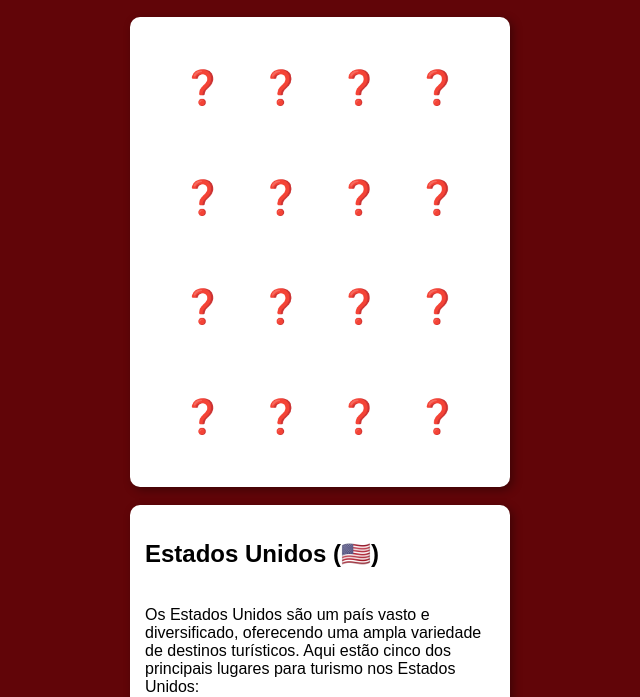
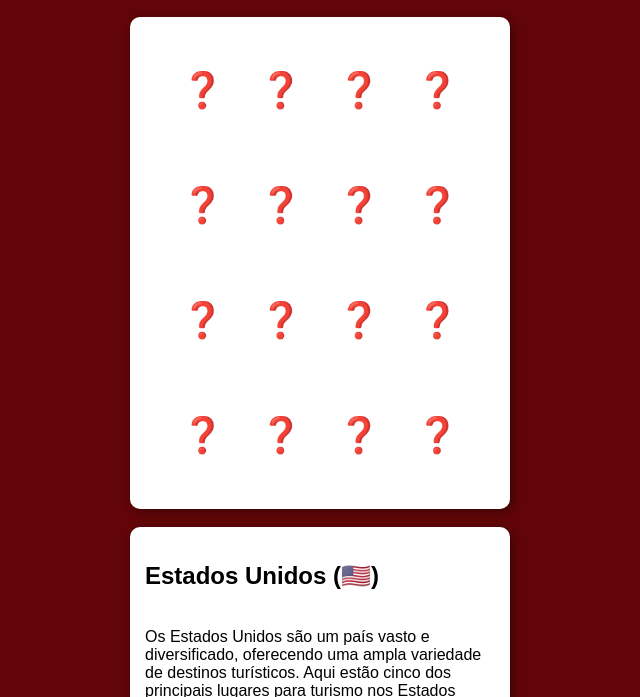
Before and after one commit to emadruga/memo4, a plain HTML site: page index.html in a window 1280 px wide. Shown: the part 111-808 px from the top of the page, without its empty margins (320-960 px from the left). Drawn offline with Linux system fonts and the light colour scheme.

Commit message:
css finetuning.

```diff
--- a/estilo.css
+++ b/estilo.css
@@ -20,12 +20,18 @@
     font-style: italic;
 }
 
+div p {
+    display: block;
+    width: 100%;
+    height: 100%;
+    font-size: 35px;
+}
+
 table {
     width: 90%;
     margin-left: 5%;
     margin-right: 5%;
     cursor: pointer;
-    font: normal 25pt Arial;
 }
 
 tr {
```
